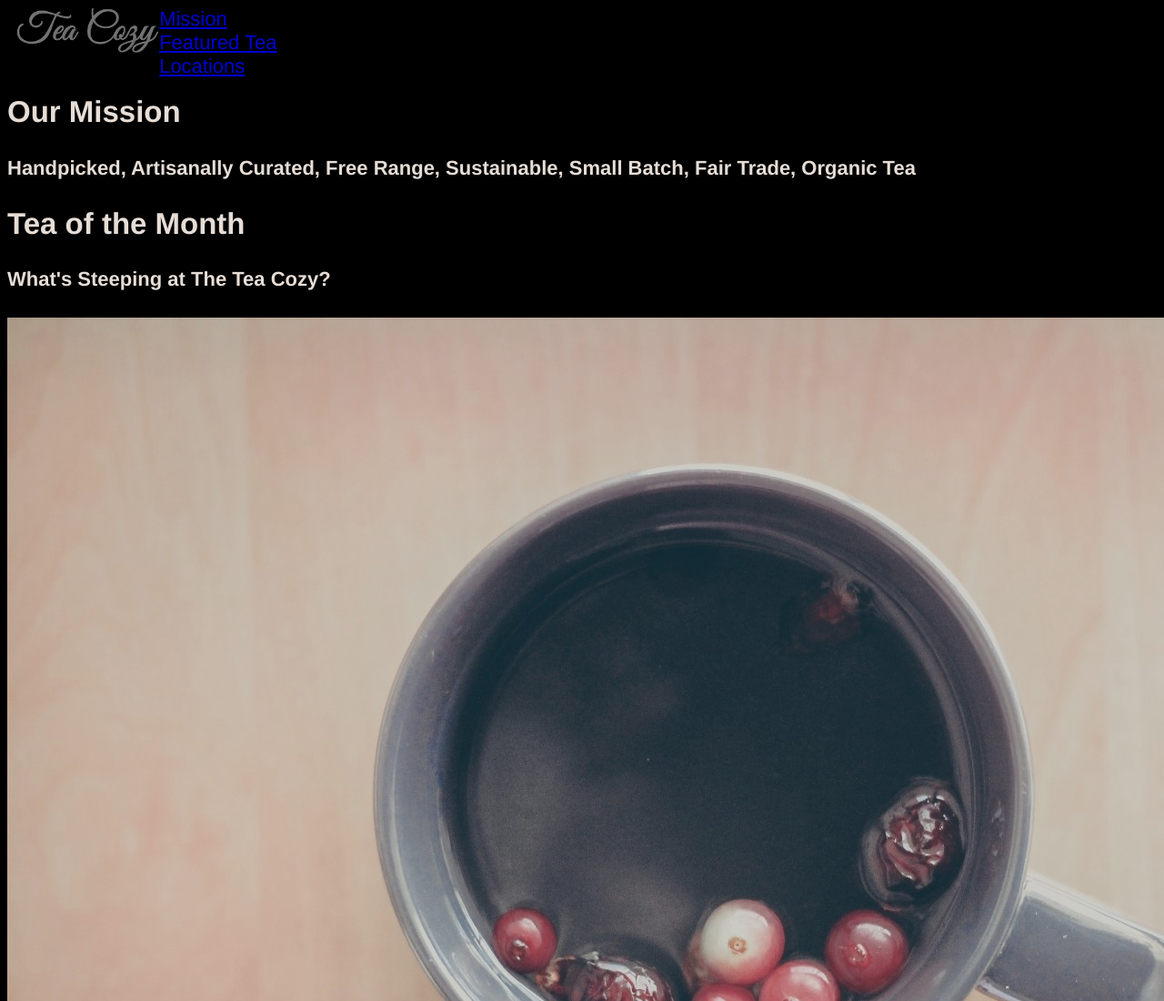
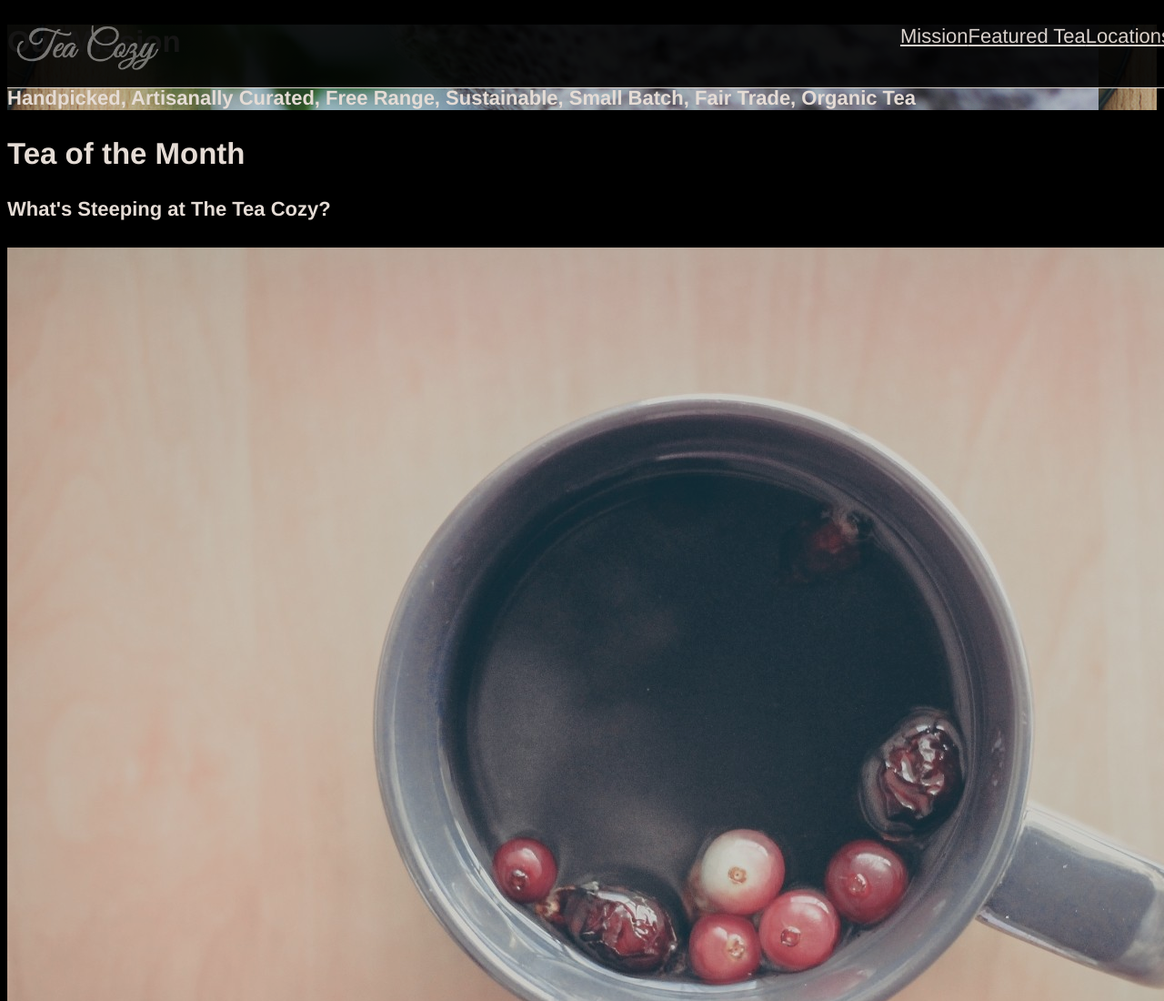
Before and after one commit to VanyaMark/Tea-Cozy, a plain HTML site: page index.html in a window 1280 px wide. Shown: the top 1100 px of the page at 91% size. Drawn offline with Linux system fonts and the light colour scheme.

Commit message:
added background image to mission div

```diff
--- a/index.html
+++ b/index.html
@@ -19,7 +19,7 @@
                 <li><a href="#">Locations</a></l>
             </ul>
         </nav>
-        <div>
+        <div class="mission">
             <h2>Our Mission</h2>
             <h4>Handpicked, Artisanally Curated, Free Range, Sustainable, Small Batch, Fair Trade, Organic Tea</h4>
         </div>
--- a/styles.css
+++ b/styles.css
@@ -7,14 +7,29 @@ body {
 }
 
 ul {
+  display: flex;
+  flex-direction: row;
   list-style-type: none;
+  color: seashell;
   margin: 0;
   padding: 0;
+  justify-content: space-around;
+}
+
+a {
+  color: seashell;
 }
 
 nav {
   height: 69px;
+  width: 100%;
   display: flex;
+  flex-direction: row;
+  justify-content: space-between;
+  position: fixed;
+  background-color: black;
+  border-bottom: 1px solid seashell;
+  opacity: 0.9;
 }
 
 .logo {
@@ -23,3 +38,7 @@ nav {
   width: auto;
   opacity: 0.5;
 }
+
+.mission {
+  background-image: url("/images/img-mission-background.jpg");
+}
```
